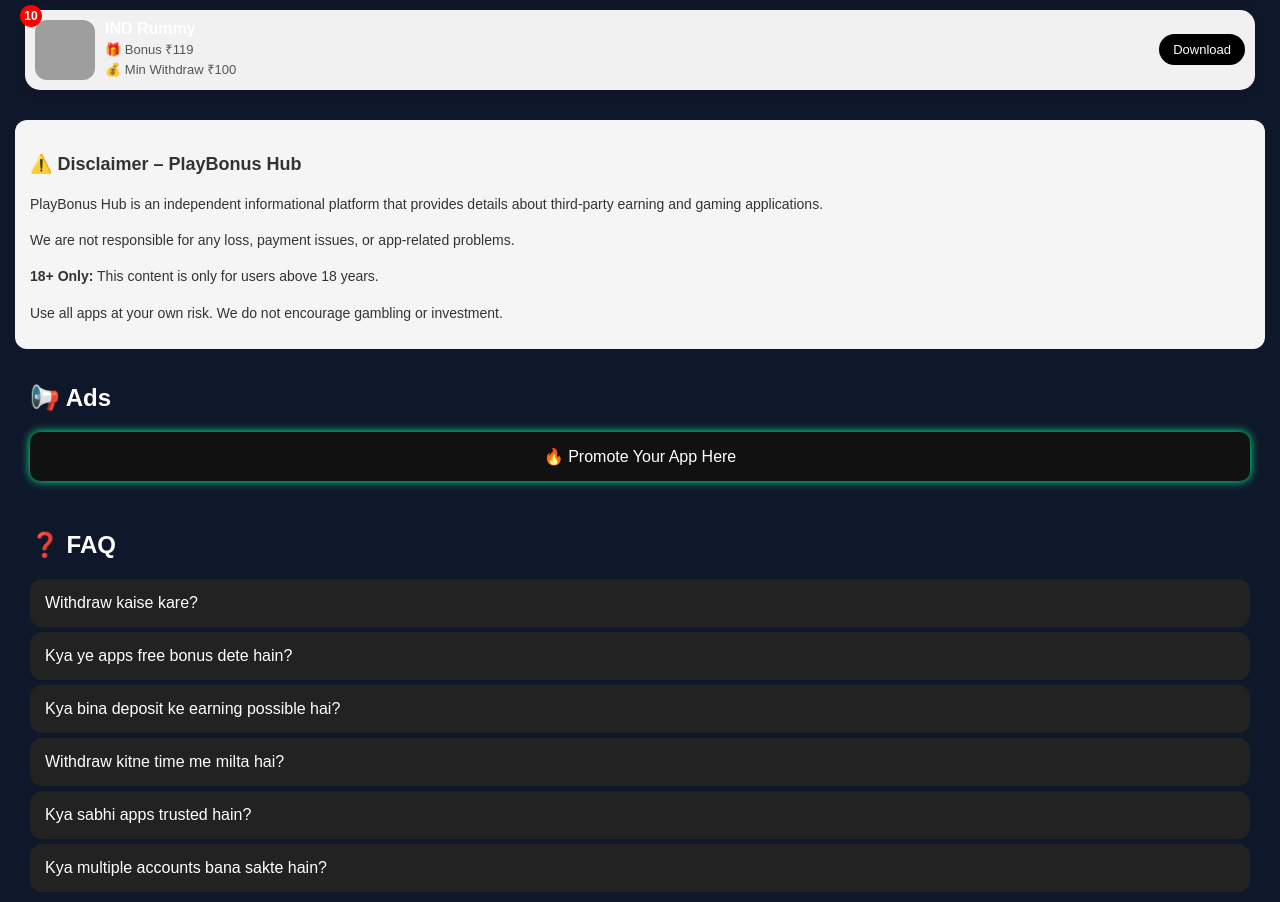
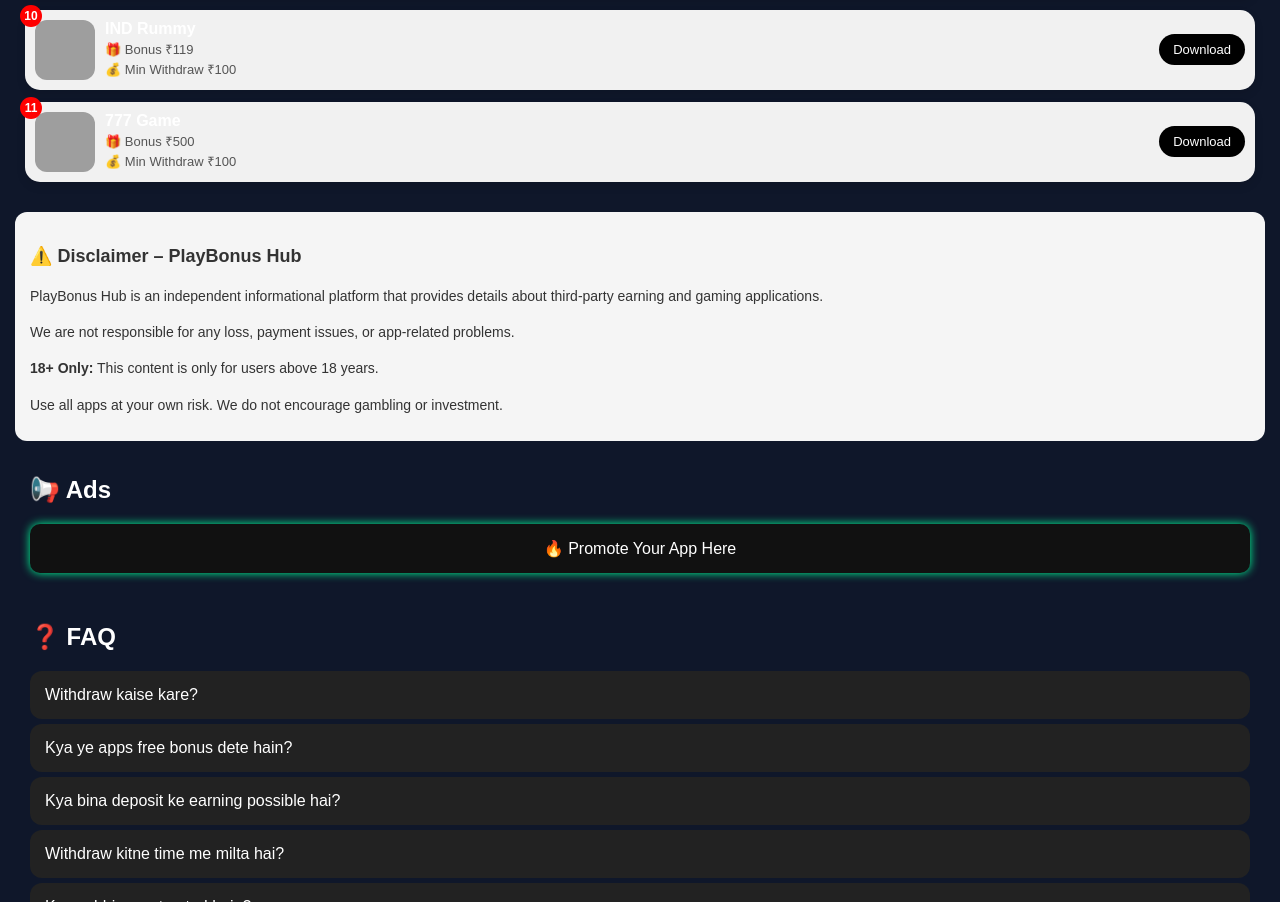
Before and after one commit to playbonus-hub/Playbonus-hub-, a plain HTML site: page index.html in a window 1280 px wide. Shown: the part 1269-2171 px from the top of the page. Drawn offline with Linux system fonts and the light colour scheme; grey boxes are pictures that could not be loaded.

Commit message:
Update index.html

```diff
--- a/index.html
+++ b/index.html
@@ -500,6 +500,24 @@
 <a href="https://indrummy1.com/?code=2BAMQSDS5M3&t=1774192992" class="download-btn">Download</a>
 </div>
 
+<!-- 11 -->
+<div class="app-item">
+<span class="rank">11</span>
+
+<img src="https://i.ibb.co/j9bVPF8n/images.jpg" alt="777 Game">
+
+<div class="app-info">
+<h3>777 Game</h3>
+<p>🎁 Bonus ₹500</p>
+<p>💰 Min Withdraw ₹100</p>
+</div>
+
+<a href="https://share.ie777game.org/share/agent/AA633TQF?data=eyJtIjoyLCJsYW5nIjoiZW4iLCJpZCI6MX0="
+     class="download-btn" target="_blank">
+     Download
+</a>
+</div>
+
 </div>
 <div class="disclaimer">
 
```
